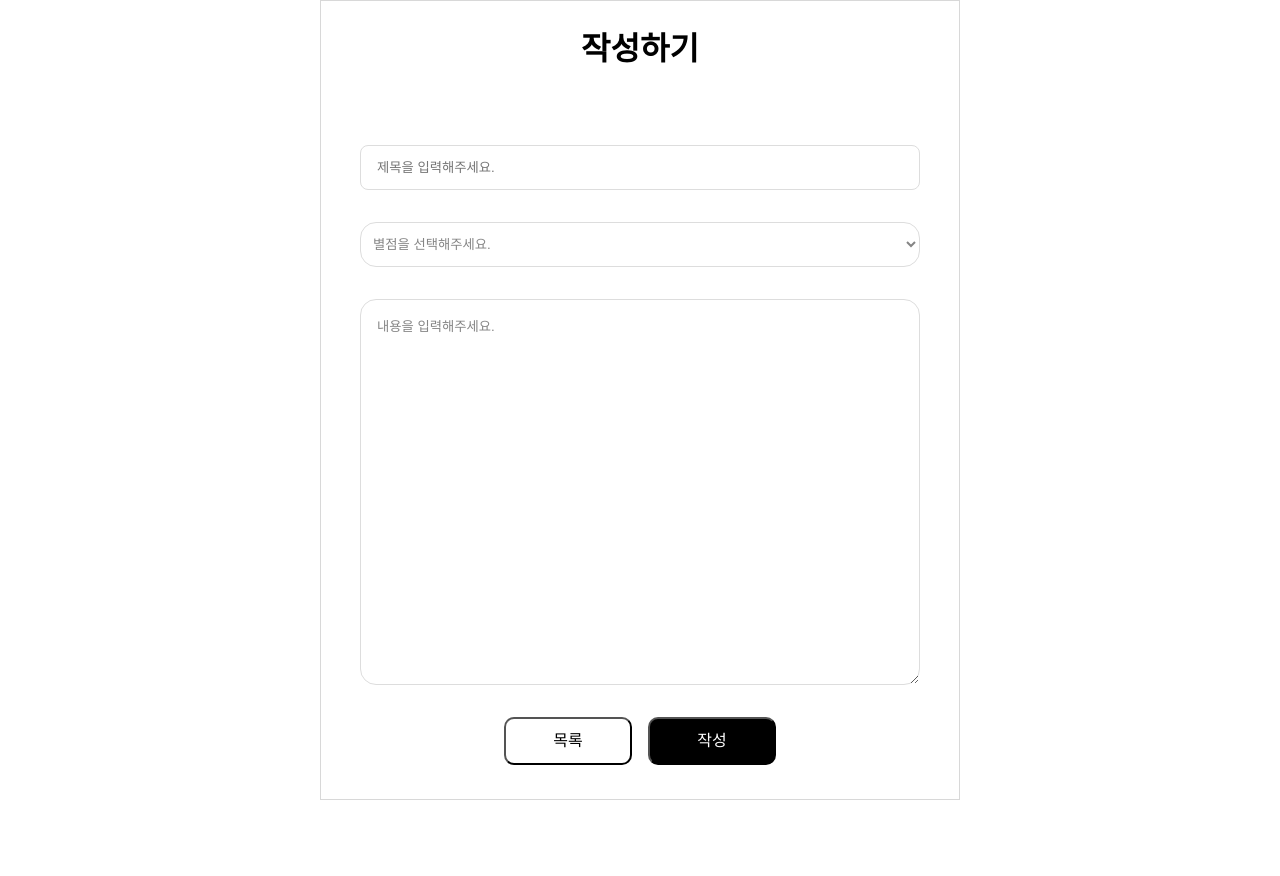
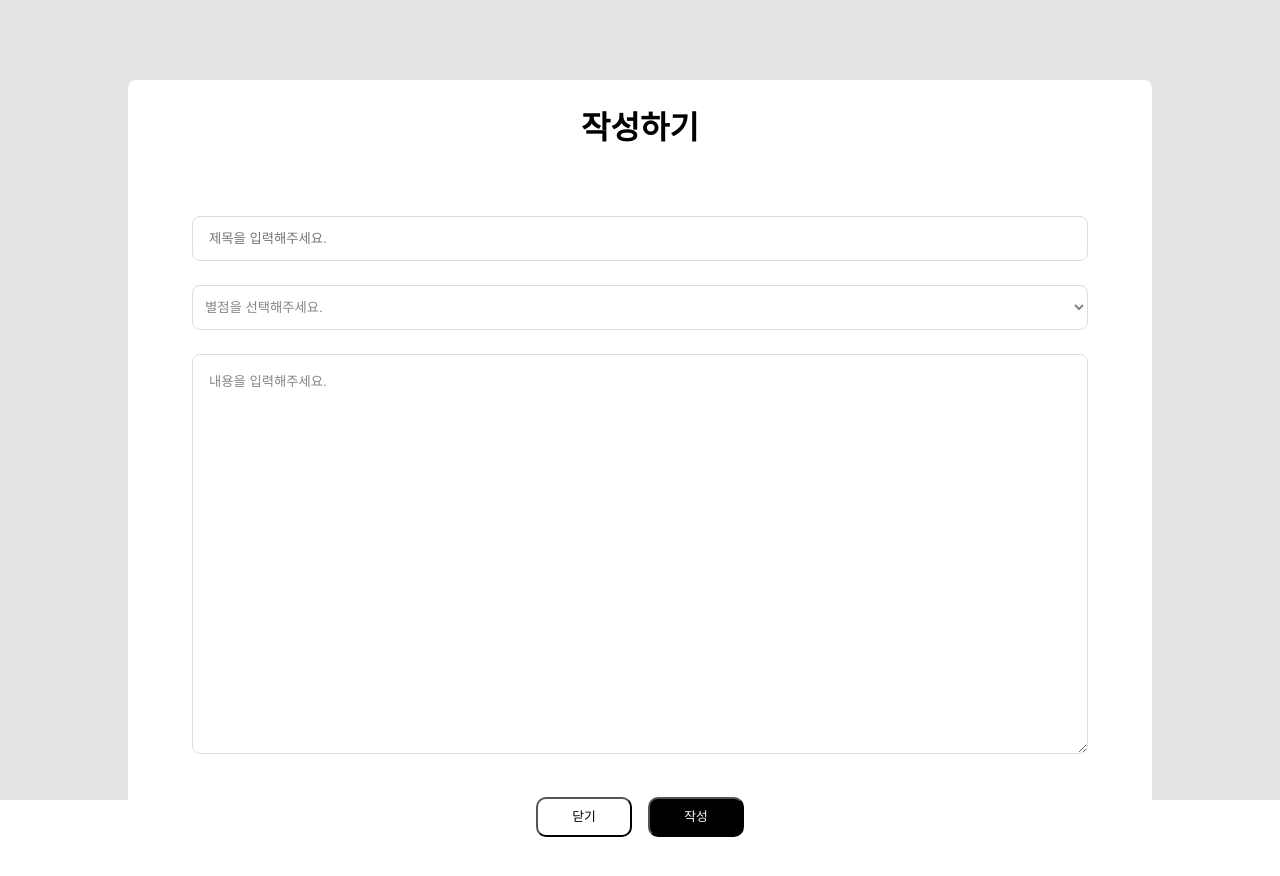
Before and after one commit to HyeonE0103/escapediary-FE, a React (Create React App) app: page /create in a window 1280 px wide. Shown: the top 876 px of the page. Before the commit the page ends 800 px from the top, so only its background shows below. Built offline with nearby package versions, Linux system fonts and the light colour scheme.

Commit message:
feat: 작성하기 페이지 -> 모달창으로 변경

```diff
--- a/src/components/CreateReviewModal.jsx
+++ b/src/components/CreateReviewModal.jsx
@@ -5,7 +5,7 @@ import useNavigation from "../hooks/useNavigation";
 import axios from "axios";
 import Input from "./common/Input";
 
-const CreateReviewModal = () => {
+const CreateReviewModal = ( {openModalHandler} ) => {
   const { goToPath, goBack } = useNavigation();
   const [review, setReview] = useState({ title: "", star: "0", content: "" });
 
@@ -28,13 +28,14 @@ const CreateReviewModal = () => {
           star: review.star,
           content: review.content,
         })
-        .then((response) => goToPath("/"))
+        .then((response) => openModalHandler())
         .catch((error) => console.log(error));
     }
   };
 
   return (
     <CreateWrap onSubmit={onClickSubmit}>
+      <CreateDiv></CreateDiv>
       <CreateContainer>
         <h1>작성하기</h1>
         <CreateBody>
@@ -75,10 +76,10 @@ const CreateReviewModal = () => {
           ></textarea>
         </CreateTextArea>
         <CreateButton>
-          <Button onClick={() => goToPath("/")} color={"white"} size={"medium"}>
-            목록
+          <Button onClick={openModalHandler} color={"white"} size={"small"}>
+            닫기
           </Button>
-          <Button type="submit" color={"black"} size={"medium"}>
+          <Button type="submit" color={"black"} size={"small"}>
             작성
           </Button>
         </CreateButton>
@@ -97,18 +98,30 @@ const CreateWrap = styled.form`
   justify-content: center;
 `;
 
+const CreateDiv = styled.div`
+  width: 100%;
+  height: 100vh;
+  inset: 0px;
+  position: fixed;
+  opacity: 0.8;
+  background-color: rgb(221, 221, 221);
+`;
+
 const CreateContainer = styled.div`
-  width: 40rem;
-  height: 50rem;
+  left: 50%;
+  top: 60%;
+  transform: translate(-50%, -50%);
+  border-radius: 0.5rem;
+  background-color: rgb(255, 255, 255);
+  width: 80%;
+  height: 100%;
   margin: auto;
-  position: relative;
-  padding: 3rem;
+  position: absolute;
   display: flex;
   flex-direction: column;
   align-items: center;
-  border: 1px solid #d8d8d8;
+  z-index: 1;
   @media (max-width: 480px) {
-    border: none;
     width: 100%;
     height: 100vh;
   }
@@ -118,59 +131,47 @@ const CreateContainer = styled.div`
     font-size: 2rem;
     font-weight: bold;
     margin-top: 2rem;
-    @media (max-width: 480px) {
-      margin-left: 6.1rem;
-    }
   }
 `;
 
 const CreateBody = styled.div`
   display: flex;
   flex-direction: column;
-  gap: 2rem;
-  margin-top: 5rem;
-  margin-bottom: 2rem;
+  gap: 1.5rem;
+  margin-top: 4.5rem;
+  margin-bottom: 1.5rem;
 `;
 
 const CreateInput = styled.div`
-  width: 35rem;
+  width: 70vw;
   display: flex;
-  @media (max-width: 480px) {
-    width: 25rem;
-    margin-left: 6.7rem;
-  }
+  margin: 0 auto;
 `;
 const CreateSelect = styled.div`
-  width: 35rem;
+  width: 70vw;
   display: flex;
-  @media (max-width: 480px) {
-    width: 25rem;
-    margin-left: 6.7rem;
-  }
+  margin: 0 auto;
   select {
     border: 1px solid rgb(221, 221, 221);
     height: 2.8rem;
     width: 100%;
     background-color: rgb(255, 255, 255);
-    border-radius: 1rem;
+    border-radius: 0.5rem;
     color: rgb(133, 133, 133);
     padding-left: 0.5rem;
   }
 `;
 
 const CreateTextArea = styled.div`
-  width: 35rem;
+  width: 70vw;
+  height: 50%;
   display: flex;
-  @media (max-width: 480px) {
-    width: 25rem;
-    margin-left: 6.7rem;
-  }
+  margin: 0 auto;
   textarea {
     border: 1px solid rgb(221, 221, 221);
-    height: 22rem;
     width: 100%;
     outline: none;
-    border-radius: 1rem;
+    border-radius: 0.5rem;
     padding: 1rem;
   }
   textarea::placeholder {
@@ -182,9 +183,7 @@ const CreateTextArea = styled.div`
 const CreateButton = styled.div`
   display: flex;
   justify-content: center;
-  margin-top: 2rem;
+  margin-top: auto;
+  margin-bottom: auto;
   gap: 1rem;
-  @media (max-width: 480px) {
-    margin-left: 6.5rem;
-  }
 `;
--- a/src/pages/MainPage.jsx
+++ b/src/pages/MainPage.jsx
@@ -6,6 +6,7 @@ import useNavigation from "../hooks/useNavigation";
 import axios from "axios";
 import Pagenation from "../components/common/Pagenation";
 import Header from "../components/common/Header";
+import CreateReviewModal from "../components/CreateReviewModal";
 
 const MainPage = () => {
   const { goToPath } = useNavigation();
@@ -15,6 +16,11 @@ const MainPage = () => {
   const [page, setPage] = useState(1);
   const limit = 6;
   const offset = (page - 1) * limit;
+
+  const [openModal, setOpenModal] = useState(false);
+  const openModalHandler = () => {
+    setOpenModal(!openModal);
+  };
 
   useEffect(() => {
     const api = async () => {
@@ -43,11 +49,14 @@ const MainPage = () => {
           <Button
             color={"black"}
             size={"medium"}
-            onClick={() => goToPath("/create")}
+            onClick={openModalHandler}
           >
             리뷰 쓰기
           </Button>
         </div>
+        {setOpenModal
+          ? openModal && <CreateReviewModal openModalHandler={openModalHandler} />
+          : null}
         <div className="MainListSection">
           {posts &&
             posts.map((item) => (
```
